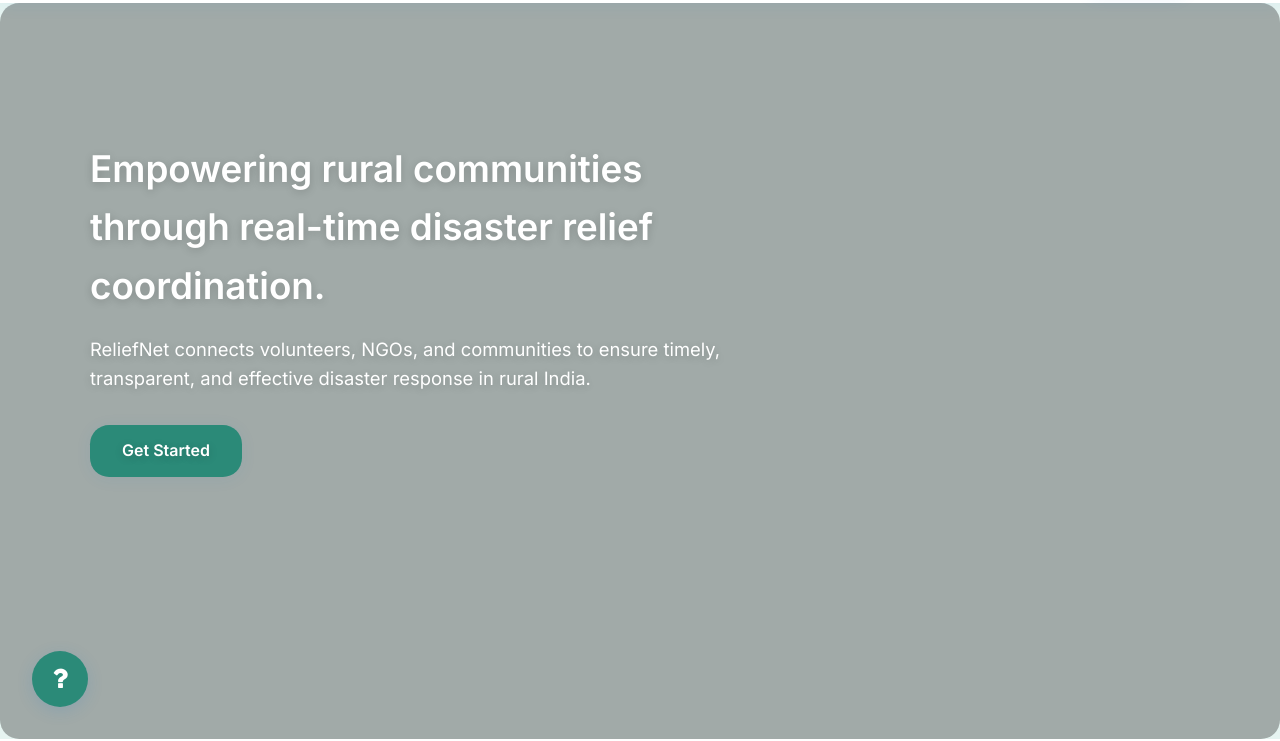
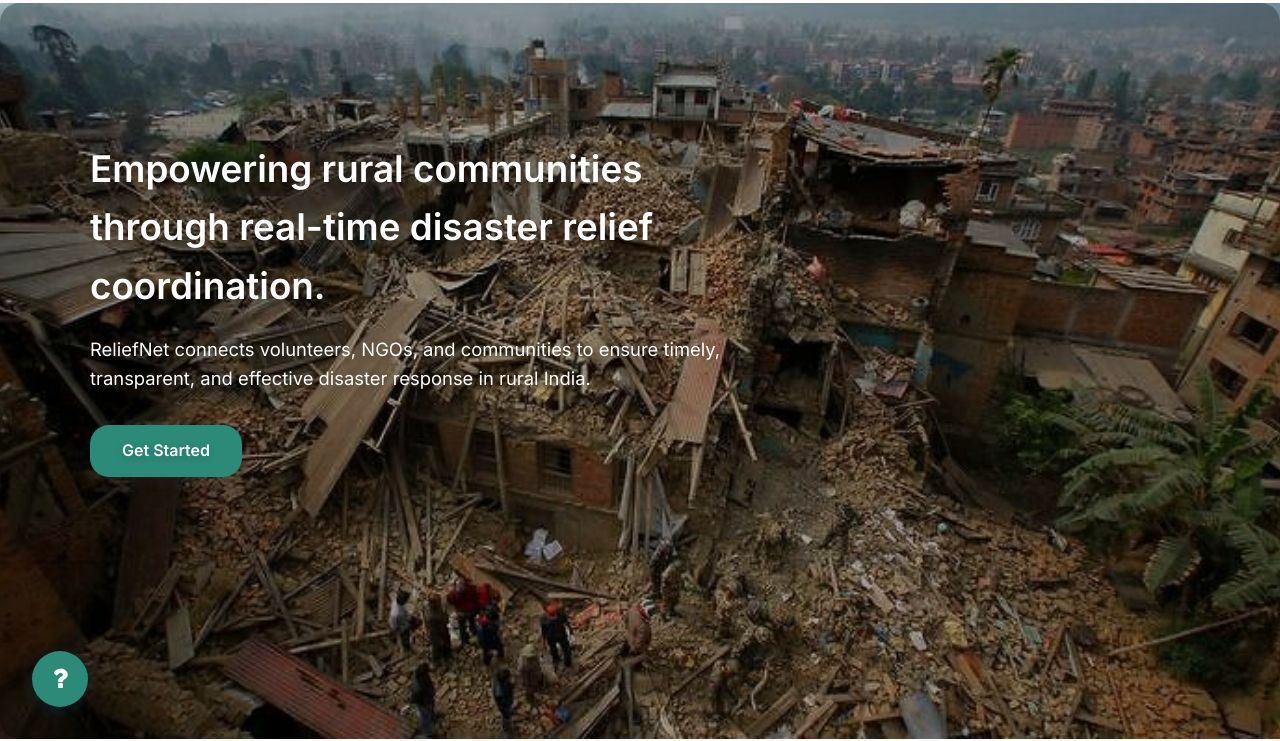
Before and after one commit to sumit1004/reliefnet, a plain HTML site: page index.html in a window 1280 px wide. Shown: the part 61-802 px from the top of the page. Drawn offline with Linux system fonts and the light colour scheme; no server answers.

Commit message:
added all

```diff
--- a/style.css
+++ b/style.css
@@ -93,7 +93,7 @@ body {
 }
 
 .hero {
-    background: var(--primary-light) url('/disaster.jpeg') center center/cover no-repeat;
+    background: var(--primary-light) url('assets/disaster.jpeg') center center/cover no-repeat;
     position: relative;
     padding: 3.5rem 0 2.5rem 0;
     height: 80vh;
```
